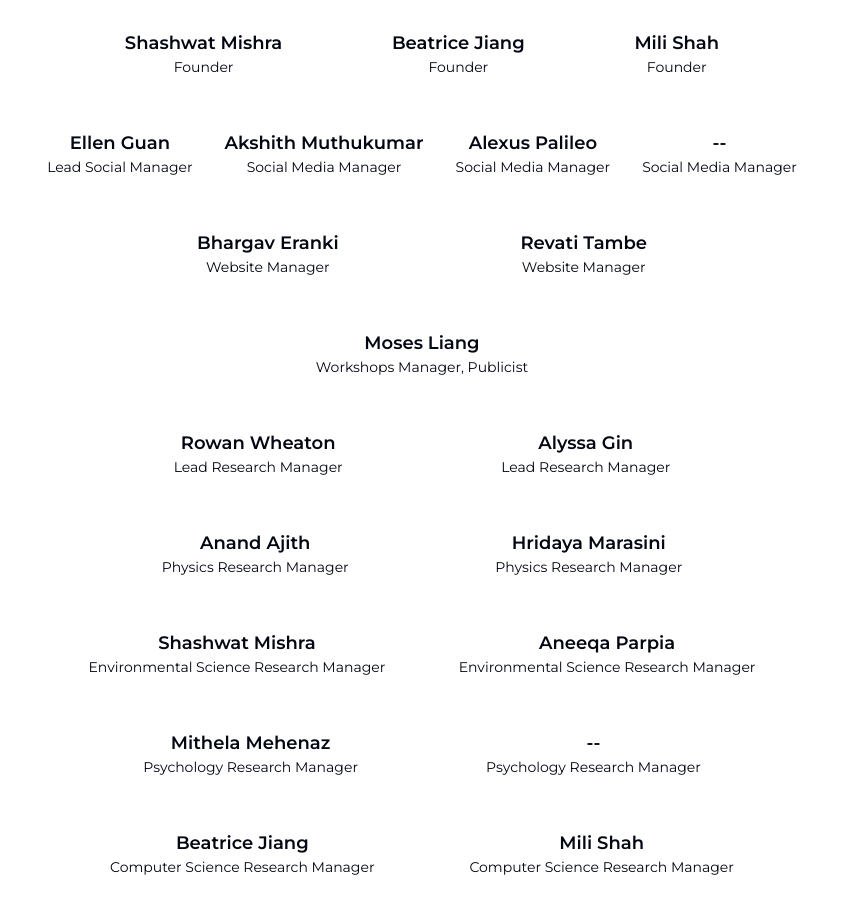
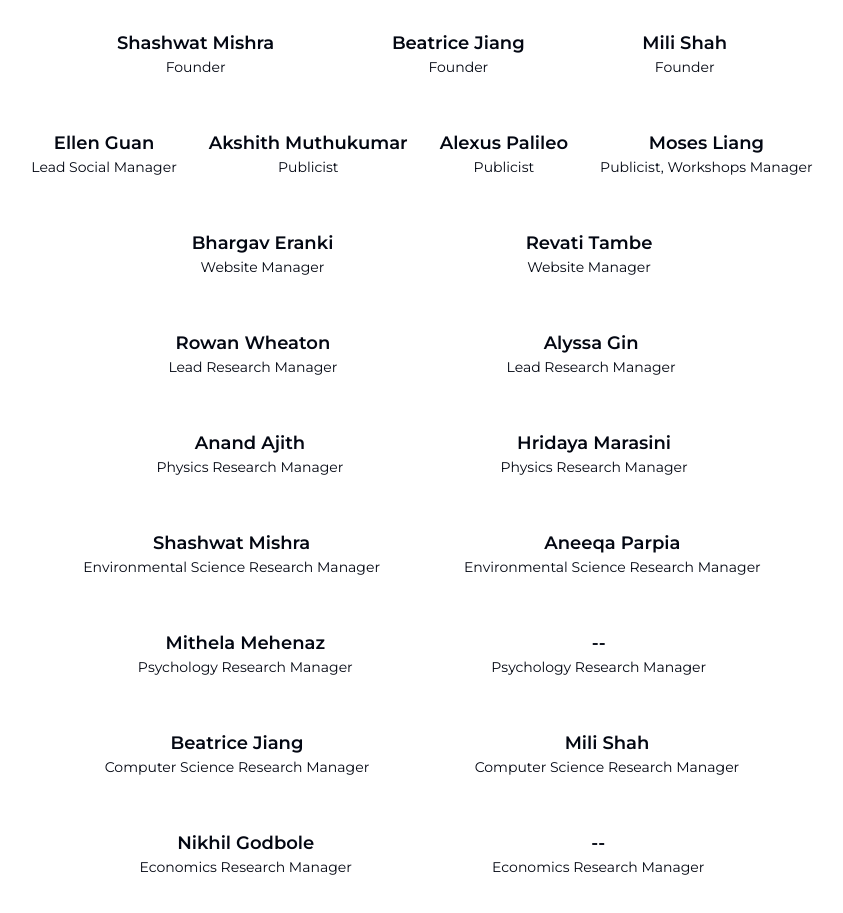
Before and after one commit to multiverseresearchers/multiverse-researchers, a React (Vite) app: page /about in a window 1280 px wide. Shown: the part 960-1873 px from the top of the page, without its empty margins (218-1061 px from the left). Built offline with nearby package versions, Linux system fonts and the light colour scheme.

Commit message:
publicist postitons added

```diff
--- a/src/components/about/About.tsx
+++ b/src/components/about/About.tsx
@@ -42,16 +42,13 @@ const About = () => {
 
                     <div className='flex justify-evenly flex-col md:flex-row md:gap-8 md:py-4'>
                         <AboutTab name="Ellen Guan" position="Lead Social Manager" url='/' / >
-                        <AboutTab name="Akshith Muthukumar" position="Social Media Manager" url='/' / >
-                        <AboutTab name="Alexus Palileo" position="Social Media Manager" url='/' / >
-                        <AboutTab name="--" position="Social Media Manager" url='/' / >
+                        <AboutTab name="Akshith Muthukumar" position="Publicist" url='/' / >
+                        <AboutTab name="Alexus Palileo" position="Publicist" url='/' / >
+                        <AboutTab name="Moses Liang" position="Publicist, Workshops Manager" url='/' / >
                     </div>
                     <div className='flex justify-evenly flex-col md:flex-row md:gap-8 md:py-4'>
                         <AboutTab name="Bhargav Eranki" position="Website Manager" url='/' / >
                         <AboutTab name="Revati Tambe" position="Website Manager" url='/' / >
-                    </div>
-                    <div className='flex justify-evenly flex-col md:flex-row md:gap-8 md:py-4'>
-                        <AboutTab name="Moses Liang" position="Workshops Manager, Publicist" url='/' / >
                     </div>
 
                     <div className='flex justify-evenly flex-col md:flex-row md:gap-8 md:py-4'>
```
